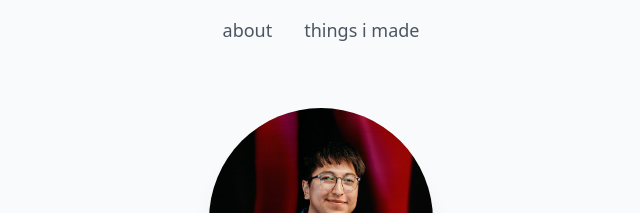
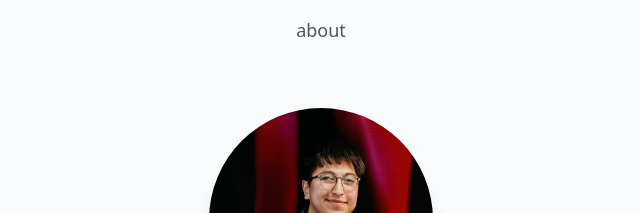
Before and after one commit to enriquebarragan/enriquebarragan.github.io, a Jekyll site: the page built from index.md, in a window 1280 px wide. Shown: the top 213 px of the page, without its empty margins (319-959 px from the left). Built offline with Jekyll 4.4.1, drawn with Linux system fonts in a browser that asks for light colours; nearby versions of some CDN libraries.

Commit message:
Update nav.html
removed test link

```diff
--- a/_includes/nav.html
+++ b/_includes/nav.html
@@ -20,12 +20,4 @@
       {% if current == "/about/" %} {{ activeLink }} {% endif %}
     "
   >about</a>
-
-  <a
-    href="/things-i-made/"
-    class="
-      {{ defaultLink }}
-      {% if current contains "/things-i-made/" %} {{ activeLink }} {% endif %}
-    "
-  >things i made</a>
 </div>
```
